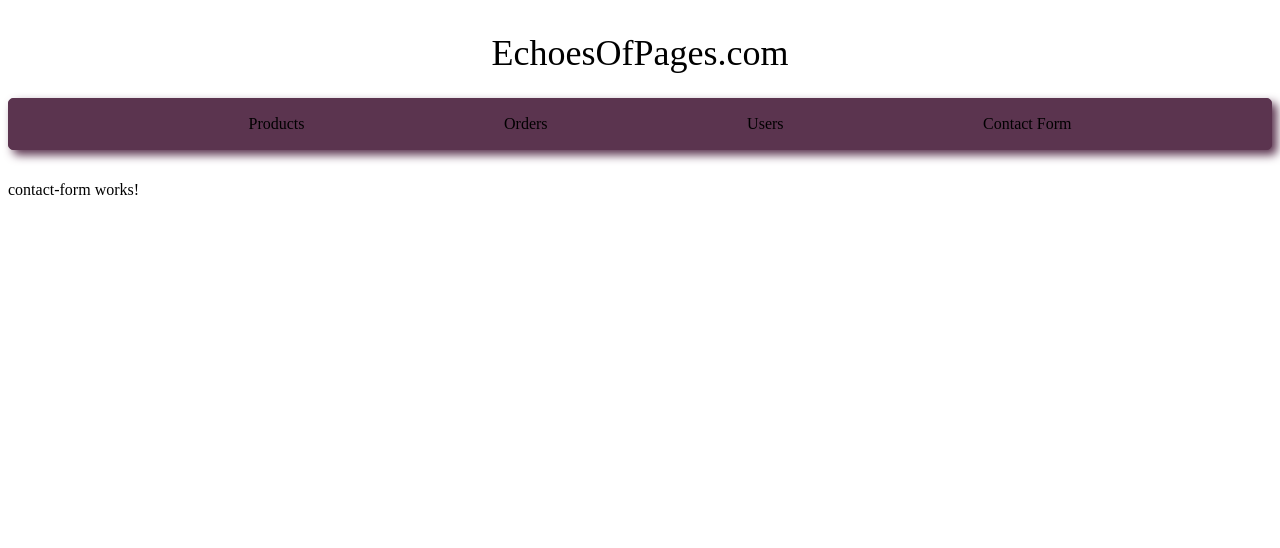
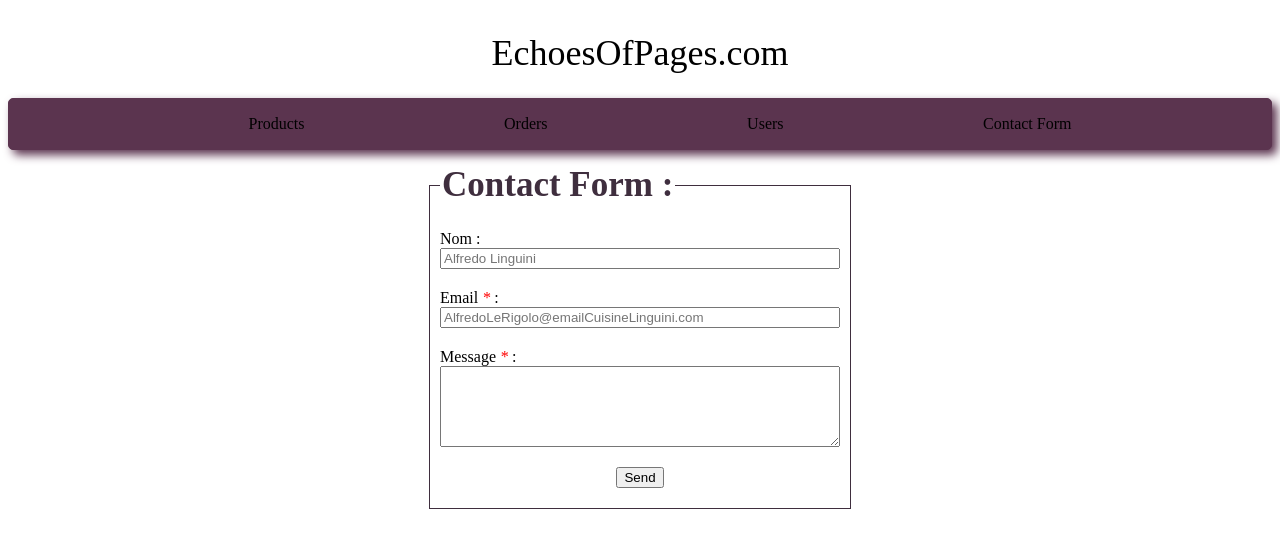
Before and after one commit to SarahHidalgo/Book-TSE, an Angular app: page /contact_form in a window 1280 px wide. Shown: the top 548 px of the page. Built offline with nearby package versions, Linux system fonts and the light colour scheme.

Commit message:
contact form creation

```diff
--- a/src/app/app.module.ts
+++ b/src/app/app.module.ts
@@ -1,6 +1,7 @@
 import { NgModule } from '@angular/core';
 import { BrowserModule } from '@angular/platform-browser';
 import { HttpClientModule } from '@angular/common/http';
+import { FormsModule, ReactiveFormsModule } from '@angular/forms';
 
 import { AppComponent } from './app.component';
 import { AppRoutingModule } from './app-routing.module';
@@ -22,7 +23,9 @@ import { ProductDetailComponent } from './product-detail/product-detail.componen
   imports: [
     BrowserModule,
     AppRoutingModule,
-    HttpClientModule
+    HttpClientModule,
+    FormsModule,
+    ReactiveFormsModule
   ],
   providers: [],
   bootstrap: [AppComponent]
--- a/src/app/contact-form/contact-form.component.css
+++ b/src/app/contact-form/contact-form.component.css
@@ -1,5 +1,45 @@
-body {
-    background-color: #001C30;
-    margin: 0px;
-    padding: 0px;
+.my-form{
+    display: flex;
+    flex-direction: column;
+    align-items: center;
+    align-content: center;
 }
+fieldset {
+    display: flex;
+    flex-direction: column;
+    align-items: center;
+    align-content: center;
+    padding:0 10px 10px 10px;
+    margin-bottom:10px;
+    border:1px solid #3F2E3E;
+    width: 30%;
+}
+legend{
+    display: flex;
+    color:#3F2E3E;
+    font-weight:bold;
+    font-size: 35px;
+    margin-bottom: 15px;
+}
+
+.form-group {
+    display: flex;
+    flex-direction: column;
+    width: 400px;
+    justify-content: space-between;
+    margin-top: 10px;
+    margin-bottom: 10px;
+}
+textarea{
+    display: flex;
+    max-width: 400px;
+}
+
+button {
+    width: auto; /* Pour permettre au bouton de s'ajuster à sa propre largeur */
+    margin-top: 10px;
+    margin-bottom: 10px;
+}
+em{
+    color: red;
+}
--- a/src/app/contact-form/contact-form.component.html
+++ b/src/app/contact-form/contact-form.component.html
@@ -1 +1,20 @@
-<p>contact-form works!</p>
+<form (ngSubmit)="validateForm()" class="my-form">
+    <fieldset>
+        <legend> Contact Form : </legend>
+        <div class="form-group">
+            <label for="name">Nom :</label>
+            <input type="text" id="name" name="name" placeholder="Alfredo Linguini" required [(ngModel)]="name">
+        </div>
+        <div class="form-group">
+            <label for="email">Email <em>*</em> :</label>
+            <input type="email" id="email" name="email" placeholder="AlfredoLeRigolo@emailCuisineLinguini.com" required [(ngModel)]="email" autocomplete="email">
+        </div>
+        <div class="form-group">
+            <label for="message">Message <em>*</em> :</label>
+            <textarea rows="5" id="message" name="message" required [(ngModel)]="message"></textarea>
+        </div>
+        <div>
+            <button type="submit" name="button"> Send </button>
+        </div>
+    </fieldset>
+</form>
--- a/src/app/contact-form/contact-form.component.ts
+++ b/src/app/contact-form/contact-form.component.ts
@@ -1,10 +1,26 @@
-import { Component } from '@angular/core';
+// contact-form.component.ts
+import { Component, OnInit } from '@angular/core';
 
 @Component({
   selector: 'app-contact-form',
   templateUrl: './contact-form.component.html',
   styleUrls: ['./contact-form.component.css']
 })
-export class ContactFormComponent {
+export class ContactFormComponent implements OnInit{
+  ngOnInit(): void {
+  }
+  name: string = '';
+  email: string = '';
+  message: string = '';
+
+  validateForm() {
+    if (this.email && this.message) {
+      // Envoyer le formulaire
+      console.log('Formulaire valide, envoyez-le !');
+    } else {
+      console.log('Veuillez remplir tous les champs.');
+    }
+  }
+
 
 }
```
